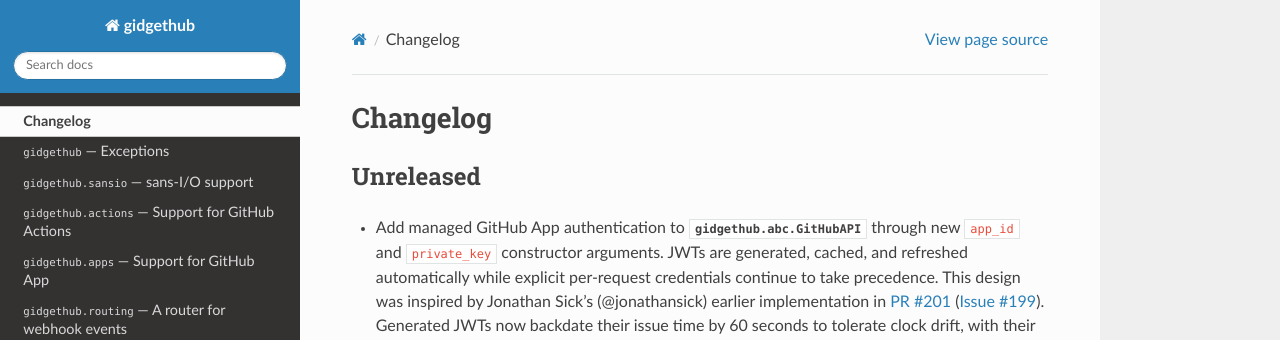
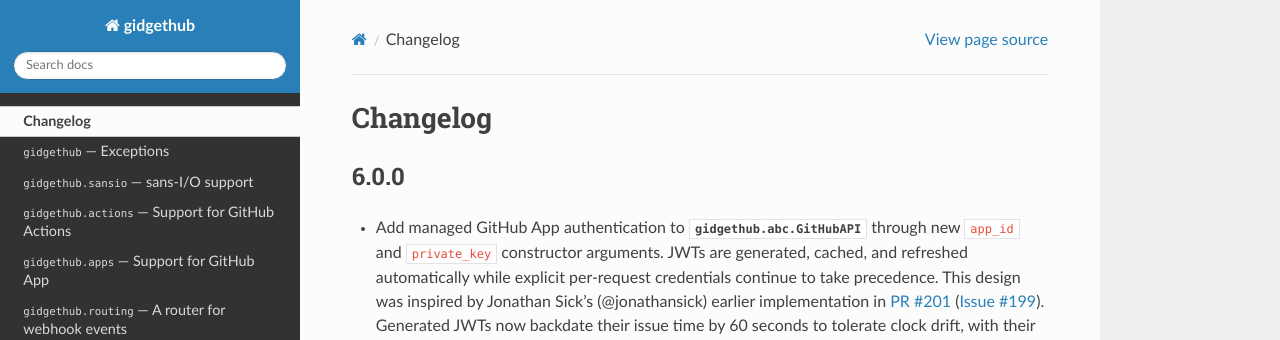
Before and after one commit to gidgethub/gidgethub, a Sphinx documentation site: the page built from docs/changelog.rst, in a window 1280 px wide and 900 px high. Shown: the top 340 px of the window. Built offline with Sphinx 7.4.7 and the Read the Docs theme 3.1.0, drawn with Linux system fonts in a browser that asks for light colours; pages that are not in the unit, such as notebooks, are missing from menus.

Commit message:
6.0.0 release (#254)

```diff
--- a/docs/changelog.rst
+++ b/docs/changelog.rst
@@ -1,8 +1,8 @@
 Changelog
 =========
 
-Unreleased
-----------
+6.0.0
+-----
 
 - Add managed GitHub App authentication to :class:`gidgethub.abc.GitHubAPI`
   through new ``app_id`` and ``private_key`` constructor arguments. JWTs are
--- a/gidgethub/__init__.py
+++ b/gidgethub/__init__.py
@@ -2,7 +2,7 @@
 
 from __future__ import annotations
 
-__version__ = "6.0.0.dev"
+__version__ = "6.0.0"
 
 import http
 from collections.abc import Mapping
```
